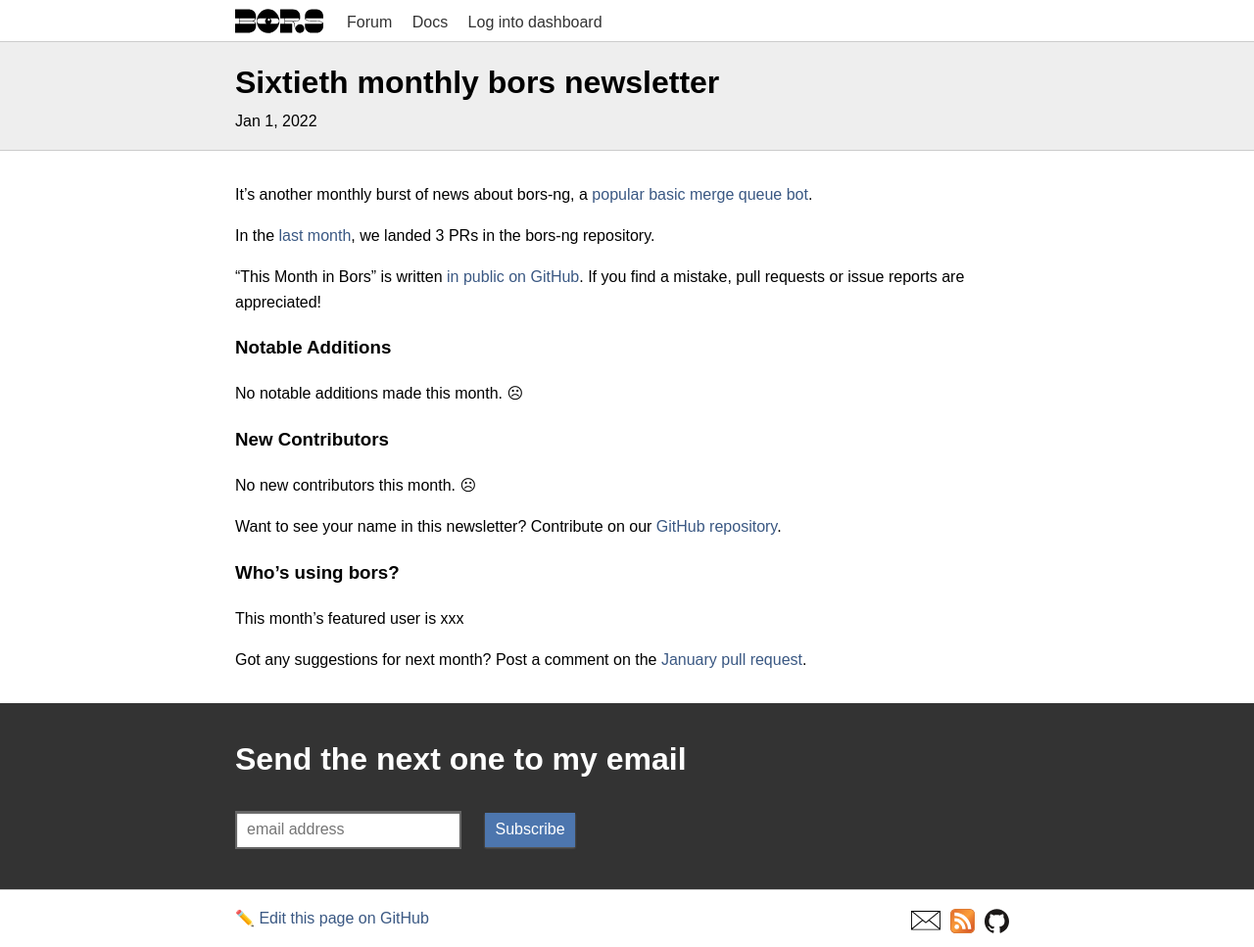
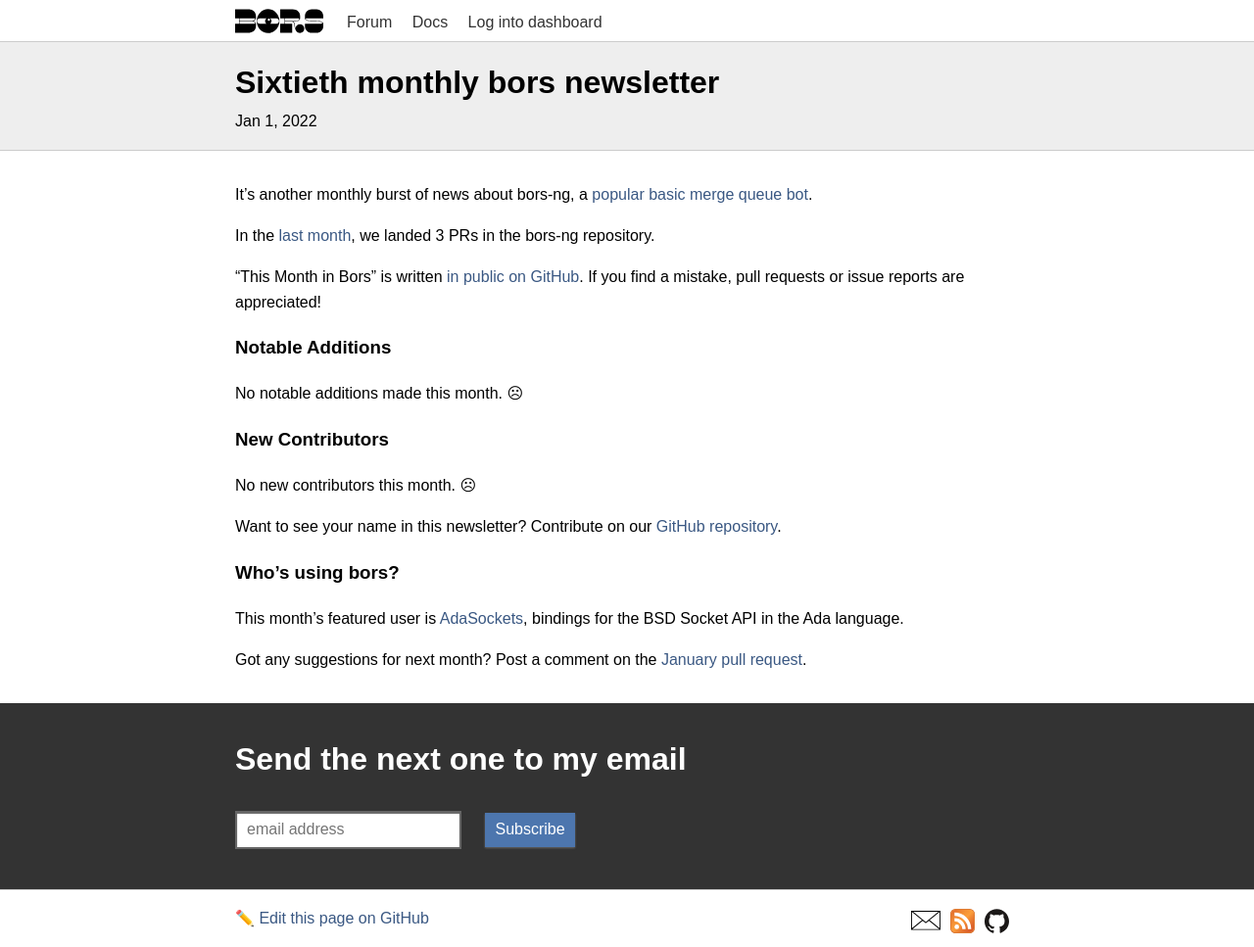
Before and after one commit to bors-ng/bors-ng.github.io, a Jekyll site: the page built from _posts/2022-01-01-tmib-60.md, in a window 1280 px wide. Shown: the whole page at 98% size. Built offline with Jekyll 4.4.1, drawn with Linux system fonts in a browser that asks for light colours.

Commit message:
Add featured user

```diff
--- a/_posts/2022-01-01-tmib-60.md
+++ b/_posts/2022-01-01-tmib-60.md
@@ -31,7 +31,7 @@
 
 ### Who's using bors?
 
-This month's featured user is xxx
+This month's featured user is [AdaSockets](https://github.com/samueltardieu/adasockets), bindings for the BSD Socket API in the Ada language.
 
 Got any suggestions for next month?
 Post a comment on the [January pull request](https://github.com/bors-ng/bors-ng.github.io/pull/160).
```
